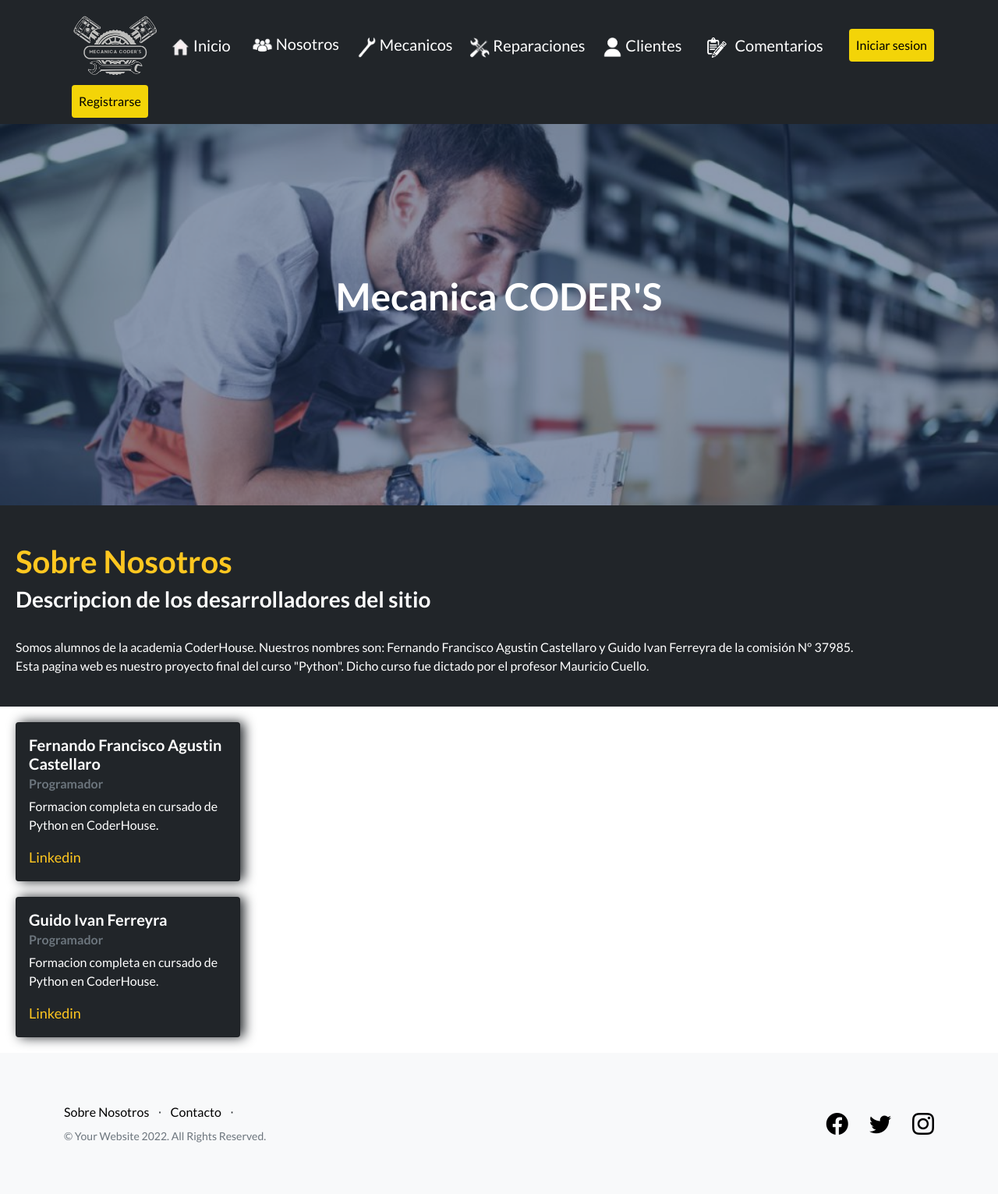
After one commit to guidoferre/Taller-Mecanico, a Django app: page /about/ in a window 1280 px wide. The commit adds this page. Shown: the whole page at 78% size. Run offline with Django 4.2, Linux system fonts and the light colour scheme; some libraries are stand-ins or nearby versions.

```diff
--- a/Proyectofinal2/appMensajeria/models.py
+++ b/Proyectofinal2/appMensajeria/models.py
@@ -12,3 +12,6 @@ class Post(models.Model):
 
     def __str__(self):
         return f'{self.titulo} - {self.nombre}'
+
+    class Meta():
+        ordering = ['-id']
--- a/Proyectofinal2/appMensajeria/templates/blog_create.html
+++ b/Proyectofinal2/appMensajeria/templates/blog_create.html
@@ -8,6 +8,7 @@
     <div class="tittle-subtittle">
       <br>
         <h2 class='tittle'>Tu experiencia nos ayuda a mejorar ! </h1>
+          <h4>En mecanica CODER'S nos importa tu opinion.</h4>
             <br>
 
             <form method='POST'>
--- a/Proyectofinal2/appMensajeria/templates/blog_delete.html
+++ b/Proyectofinal2/appMensajeria/templates/blog_delete.html
@@ -6,7 +6,7 @@
 <div class="cont-tittle">
     <div class="tittle-subtittle">
     <br>
-    <h1>Estas seguro de eliminar esta consulta?</h1>
+    <h1>Estas seguro de eliminar esta comentario?</h1>
     <form method='POST'>
         {% csrf_token %}
 
--- a/Proyectofinal2/appMensajeria/templates/blog_detail.html
+++ b/Proyectofinal2/appMensajeria/templates/blog_detail.html
@@ -7,7 +7,7 @@
     <div class="tittle-subtittle">
       <br>
 
-        <h3 class='tittle'>Consulta de {{post.nombre}} .</h3>
+        <h3 class='tittle'>Post de {{post.nombre}}.</h3>
         <small> {{post.email}} - {{post.fecha}} </small>
         <hr>
         <h5>{{post.titulo}}</h5>
--- /dev/null
+++ b/Proyectofinal2/blog/templates/About.html
@@ -0,0 +1,46 @@
+{% extends 'padre.html' %}
+
+
+{% block bloqueQueCambia %}
+<section class="contenedor">
+  <div class="tittle-subtittle">
+    <br>
+    <br>
+  <h1 class='tittle'>Sobre Nosotros  </h1>
+  <h3>Descripcion de los desarrolladores del sitio</h3>
+  <br>
+  <p> Somos alumnos de la academia CoderHouse. Nuestros nombres son: Fernando Francisco Agustin Castellaro y
+    Guido Ivan Ferreyra de la comisión N° 37985.
+    <br>Esta pagina web es nuestro proyecto final del curso "Python".
+    Dicho curso fue dictado por el profesor Mauricio Cuello. </p>
+
+    <br>
+
+  </div>
+</section>
+
+<div class="card" style="width: 18rem;">
+    <div class="card-body">
+
+      <h5 class="card-title">Fernando Francisco Agustin Castellaro</h5>
+      <h6 class="card-subtitle mb-2 text-muted">Programador</h6>
+      <p class="card-text">Formacion completa en cursado de Python en CoderHouse.</p>
+
+      <a target="_blank" href="https://www.linkedin.com/in/fernando-castellaro-556739118/" class="mi-link">Linkedin</a>
+    </div>
+  </div>
+
+  <div class="card" style="width: 18rem;">
+
+    <div class="card-body">
+      <h5 class="card-title"> Guido Ivan Ferreyra</h5>
+      <h6 class="card-subtitle mb-2 text-muted">Programador</h6>
+      <p class="card-text">Formacion completa en cursado de Python en CoderHouse.</p>
+
+      <a target="_blank" href="https://www.linkedin.com/in/guido-ferreyra-593769236/" class="mi-link">Linkedin</a>
+
+
+    </div>
+  </div>
+
+{% endblock bloqueQueCambia  %}
--- a/Proyectofinal2/blog/templates/padre.html
+++ b/Proyectofinal2/blog/templates/padre.html
@@ -121,13 +121,11 @@
                 <div class="row">
                     <div class="col-lg-6 h-100 text-center text-lg-start my-auto">
                         <ul class="list-inline mb-2">
-                            <li class="list-inline-item"><a href="#!">About</a></li>
+                            <li class="list-inline-item"><a href="{% url 'About' %}">Sobre Nosotros</a></li>
                             <li class="list-inline-item">⋅</li>
-                            <li class="list-inline-item"><a href="#!">Contact</a></li>
+                            <li class="list-inline-item"><a href="{% url 'contact' %}">Contacto</a></li>
                             <li class="list-inline-item">⋅</li>
-                            <li class="list-inline-item"><a href="#!">Terms of Use</a></li>
-                            <li class="list-inline-item">⋅</li>
-                            <li class="list-inline-item"><a href="#!">Privacy Policy</a></li>
+
                         </ul>
                         <p class="text-muted small mb-4 mb-lg-0">&copy; Your Website 2022. All Rights Reserved.</p>
                     </div>
--- a/Proyectofinal2/blog/urls.py
+++ b/Proyectofinal2/blog/urls.py
@@ -1,5 +1,5 @@
 from django.urls import path, include
-from blog.views import Cliente, ClienteCreate, ClienteDelete, ClienteDetail, ClienteList, EditaElimina, EditarDatos, LoginView, Quienes_Somos, agregar_avatar, cliente, editar_perfil, editarCliente, eliminarCliente, lista_clientes, mecanico, BusquedaCliente, ClienteFormulario, mecanicoFormulario, register, reparacion, inicio, Buscar, listaMecanicos, deleteMecanico, updateMecanico
+from blog.views import About, Cliente, ClienteCreate, ClienteDelete, ClienteDetail, ClienteList, EditaElimina, EditarDatos, LoginView, Quienes_Somos, agregar_avatar, cliente, contact, editar_perfil, editarCliente, eliminarCliente, lista_clientes, mecanico, BusquedaCliente, ClienteFormulario, mecanicoFormulario, register, reparacion, inicio, Buscar, listaMecanicos, deleteMecanico, updateMecanico
 from django.contrib.auth.views import LogoutView
 
 urlpatterns = [
@@ -31,6 +31,8 @@ urlpatterns = [
     path('listaMecanicos/', listaMecanicos, name ="listaMecanicos" ),
     path('updateMecanico/<int:id>', updateMecanico, name ="updateMecanico" ),
     path('deleteMecanico/<int:pk>', deleteMecanico.as_view(), name ="deleteMecanico" ),
+    path('about/', About, name ="About" ),
+    path('contact/', contact, name ="contact" ),
 
 
 ]
--- a/Proyectofinal2/blog/views.py
+++ b/Proyectofinal2/blog/views.py
@@ -188,7 +188,7 @@ def Buscar(request):
 
 
 
-
+@staff_member_required(login_url='Login')
 def lista_clientes(self):
 
     lista = cliente.objects.all()
@@ -375,3 +375,11 @@ def agregar_avatar(request):
 def EditarDatos(request):
 
     return render(request, "EditarDatos.html")
+
+def About(request):
+
+    return render(request, "About.html")
+
+def contact(request):
+
+    return render(request, "contact.html")
```
Also changed, not shown: Proyectofinal2/blog/templates/contact.html (added, +47 -0 lines), Proyectofinal2/appMensajeria/migrations/0010_alter_post_options.py (added), Proyectofinal2/blog/static/blog/assets/img/mstock.png (added), Proyectofinal2/db.sqlite3, Proyectofinal2/media/avatares/testimonials-2_bkBHhsT.jpg (added).
